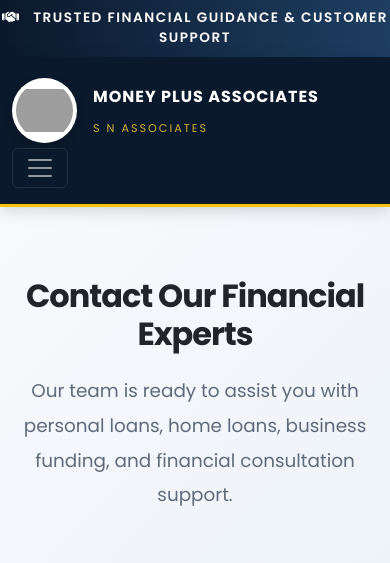
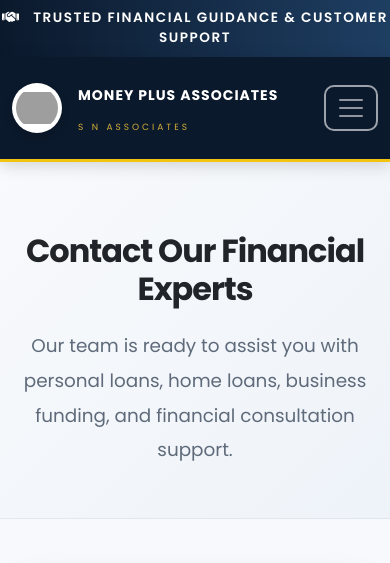
Before and after one commit to MoneyPlusAssociates/MoneyPlusAssociates, a Flask app: page /contact in a window 390 px wide. Shown: the top 563 px of the page. Run offline with Flask 3, Linux system fonts and the light colour scheme; grey boxes are pictures that could not be loaded.

Commit message:
Update style.css

```diff
--- a/static/css/style.css
+++ b/static/css/style.css
@@ -65,7 +65,67 @@ body {
     color: var(--accent-gold) !important;
     transform: translateY(-2px);
 }
-
+/* MOBILE NAVBAR FIX */
+.navbar-toggler {
+    border: 2px solid rgba(255, 255, 255, 0.6) !important;
+    padding: 6px 10px;
+    border-radius: 10px;
+    box-shadow: none !important;
+}
+
+.navbar-toggler:focus {
+    box-shadow: none !important;
+}
+
+.navbar-toggler-icon {
+    filter: brightness(0) invert(1);
+}
+
+/* Prevent navbar overlap */
+.navbar .container {
+    position: relative;
+    z-index: 999;
+}
+
+/* Mobile spacing */
+@media (max-width: 991px) {
+
+    .navbar-brand {
+        max-width: 80%;
+    }
+
+    .brand-main {
+        font-size: 14px;
+    }
+
+    .brand-sub {
+        font-size: 9px;
+        letter-spacing: 3px;
+    }
+
+    .brand-logo {
+        width: 50px;
+        height: 50px;
+    }
+
+    .navbar-collapse {
+        background: #041b3d;
+        margin-top: 15px;
+        padding: 20px;
+        border-top: 2px solid #d4af37;
+        border-radius: 0 0 18px 18px;
+    }
+
+    .navbar-nav .nav-link {
+        padding: 12px 0;
+        border-bottom: 1px solid rgba(255,255,255,0.08);
+    }
+
+    .btn-premium {
+        width: 100%;
+        margin-top: 15px;
+    }
+}
 
 .premium-quote-card{
     position: relative;
```
